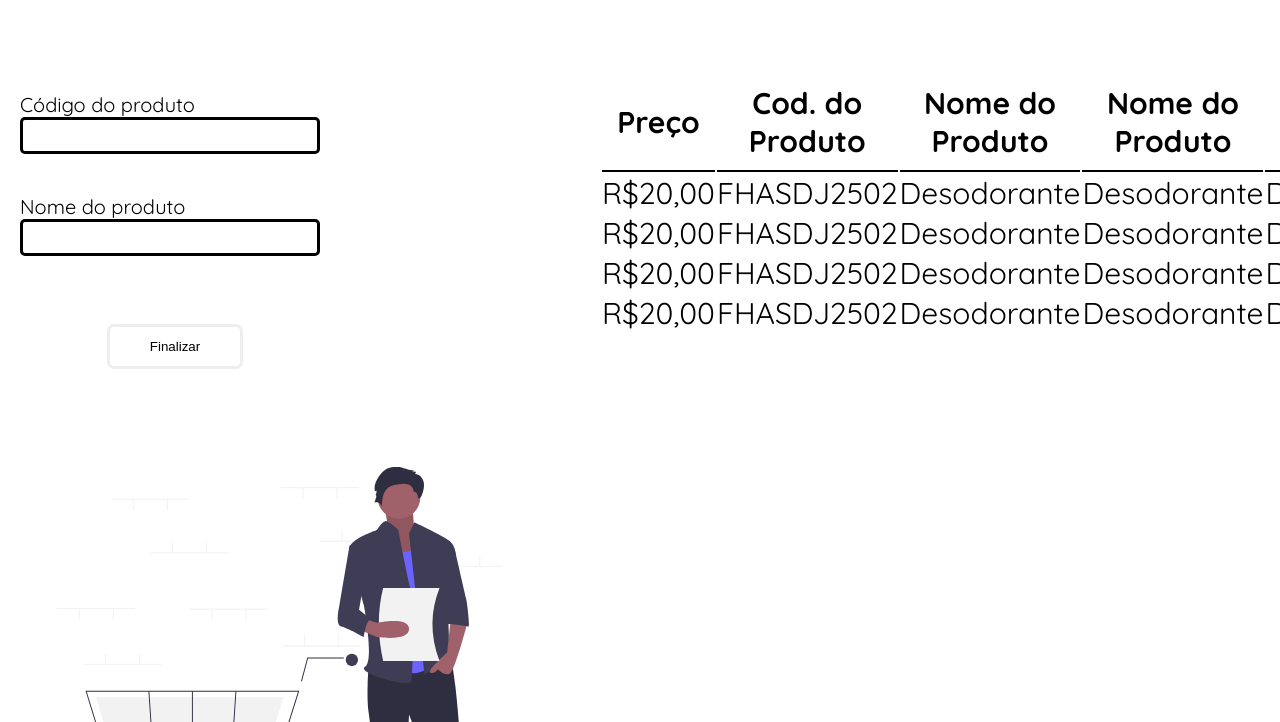
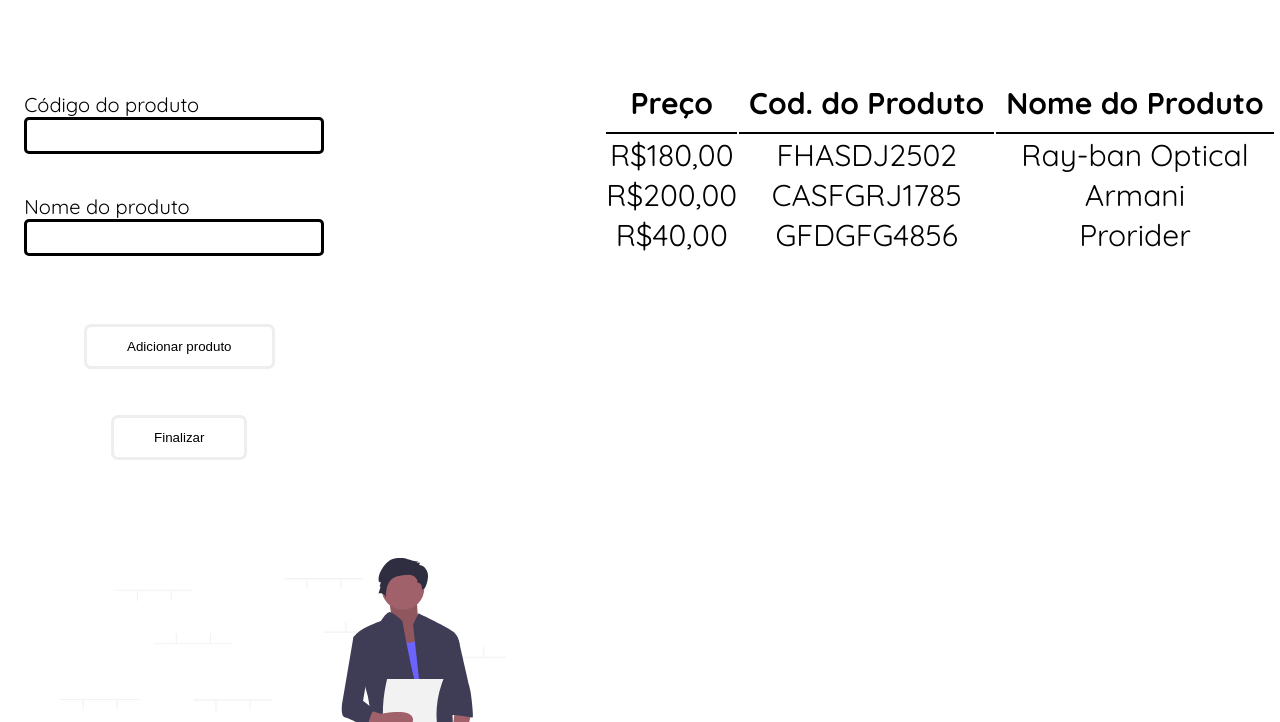
Before and after one commit to RobbSoares/IHC-Project, a plain HTML site: page produtos.html in a window 1280 px wide. Shown: the part 78-800 px from the top of the page. Drawn offline with Linux system fonts and the light colour scheme.

Commit message:
Update produtos.html

```diff
--- a/produtos.html
+++ b/produtos.html
@@ -37,6 +37,7 @@
                             <input type="text" name="product-name" id="product-name">
                         </div>
 
+                        <button type="reset" class="button add">Adicionar produto</button>
                         <button type="submit" class="button">Finalizar</button>
                     </form>
                 </fieldset>
@@ -49,39 +50,24 @@
                                 <th>Preço</th>
                                 <th>Cod. do Produto</th>
                                 <th>Nome do Produto</th>
-                                <th>Nome do Produto</th>
-                                <th>Nome do Produto</th>
                             </tr>
                         </thead>
 
                         <tbody>
                             <tr>
-                                <td>R$20,00</td>
+                                <td>R$180,00</td>
                                 <td>FHASDJ2502</td>
-                                <td>Desodorante</td>
-                                <td>Desodorante</td>
-                                <td>Desodorante</td>
+                                <td>Ray-ban Optical</td>
                             </tr>
                             <tr>
-                                <td>R$20,00</td>
-                                <td>FHASDJ2502</td>
-                                <td>Desodorante</td>
-                                <td>Desodorante</td>
-                                <td>Desodorante</td>
+                                <td>R$200,00</td>
+                                <td>CASFGRJ1785</td>
+                                <td>Armani</td>
                             </tr>
                             <tr>
-                                <td>R$20,00</td>
-                                <td>FHASDJ2502</td>
-                                <td>Desodorante</td>
-                                <td>Desodorante</td>
-                                <td>Desodorante</td>
-                            </tr>
-                            <tr>
-                                <td>R$20,00</td>
-                                <td>FHASDJ2502</td>
-                                <td>Desodorante</td>
-                                <td>Desodorante</td>
-                                <td>Desodorante</td>
+                                <td>R$40,00</td>
+                                <td>GFDGFG4856</td>
+                                <td>Prorider</td>
                             </tr>
                         </tbody>
                     </table>
```
